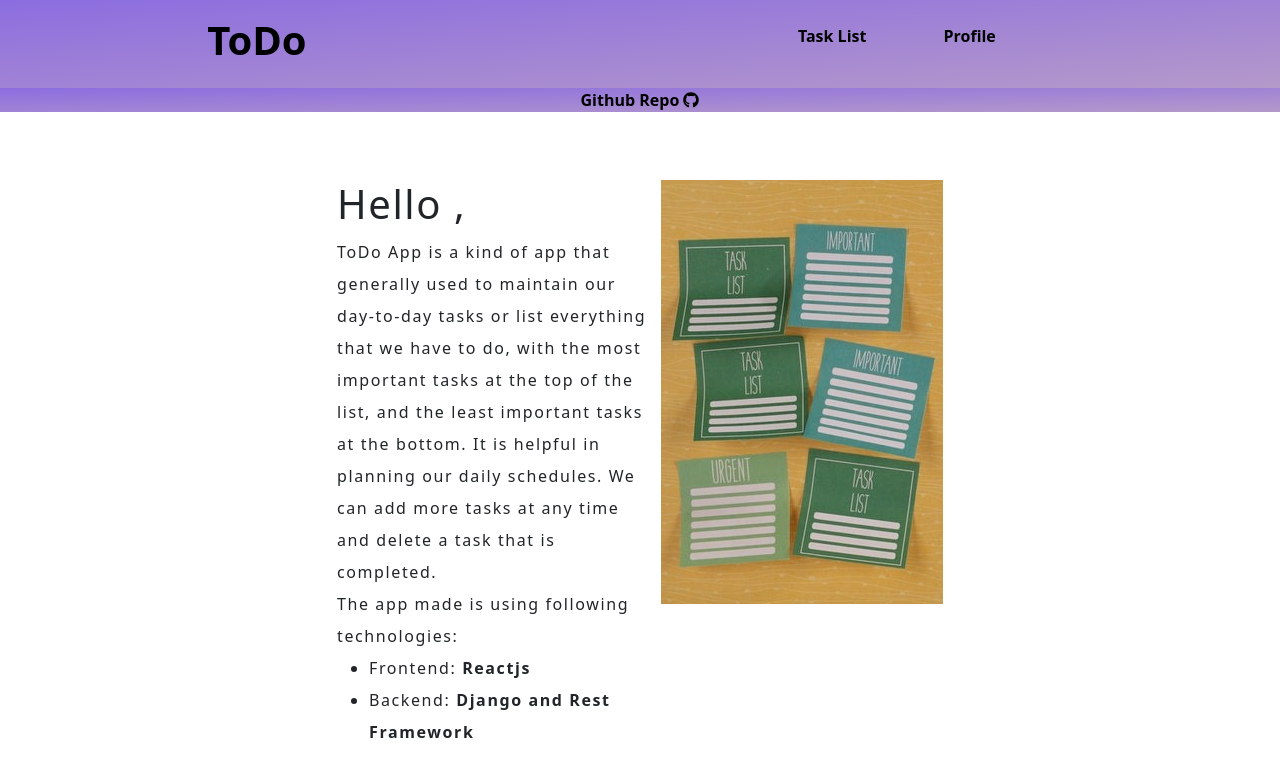
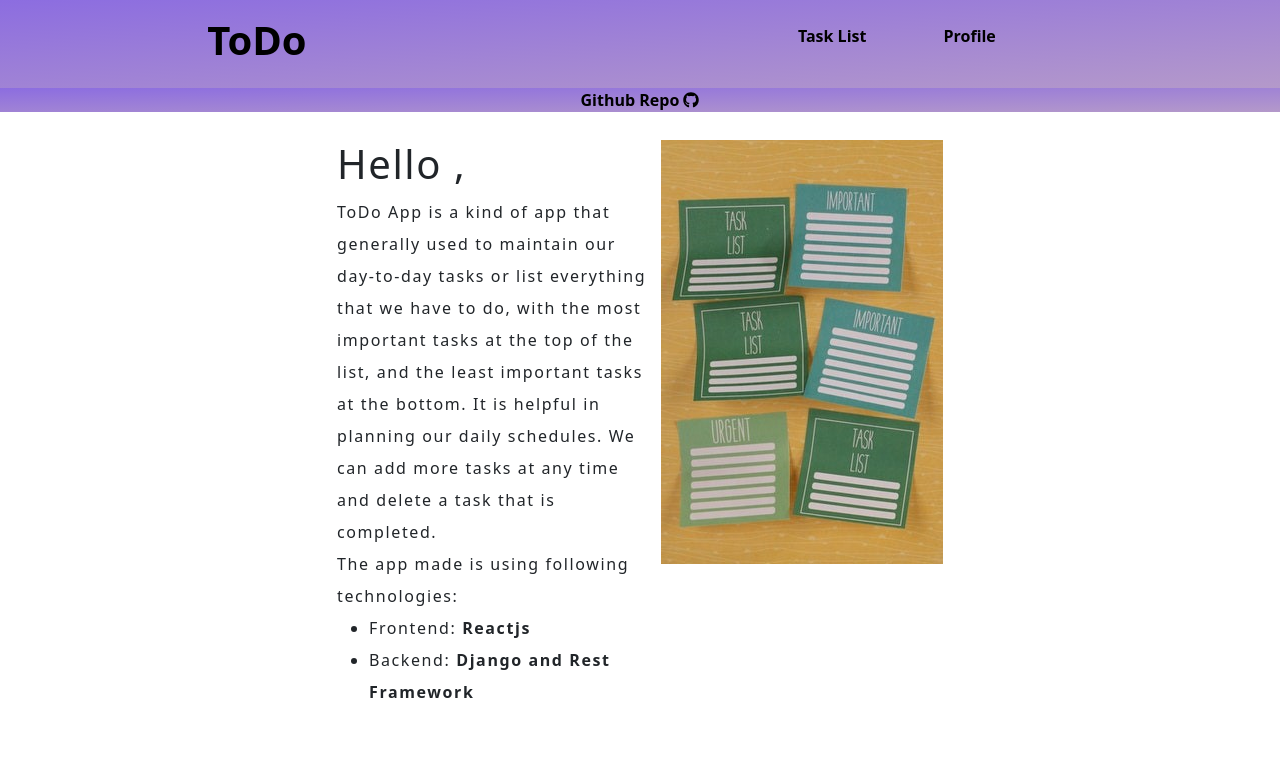
Before and after one commit to h3addy/todo_frontend, a React (Create React App) app: page / in a window 1280 px wide. Shown: the top 776 px of the page. Built offline with nearby package versions, Linux system fonts and the light colour scheme; sample sign-in values are in the browser's storage.

Commit message:
update readme and css

```diff
--- a/src/BasicComponents/FooterComponent.module.css
+++ b/src/BasicComponents/FooterComponent.module.css
@@ -1,5 +1,5 @@
 .footerClass {
-    width: 100vw;
+    /* width: 100vw; */
     /* height: 5vh; */
     position: sticky;
     /* bottom: 0;
--- a/src/BasicComponents/HomeComponent.module.css
+++ b/src/BasicComponents/HomeComponent.module.css
@@ -1,7 +1,7 @@
 .bodyWrapper{
     display: grid;
-    width: 100vw;
-    height: 90vh;
+    /* width: 100vw; */
+    height: 80vh;
     grid-template-columns: 1fr 2fr 1fr;
     grid-template-rows: 1fr 2fr 1fr;
     grid-template-areas: ". . ."
@@ -27,10 +27,12 @@
 .todoImageContainer {
     /* background: url('../todo.jpg'); */
     /* width: 100%; */
+    /* height: 50%; */
     height: auto;
     object-fit: cover;
     background-repeat: no-repeat;
 }
+
 
 @media screen and (max-width: 1200px) {
     .todoDescription {
--- a/src/BasicComponents/Navbar.module.css
+++ b/src/BasicComponents/Navbar.module.css
@@ -4,7 +4,7 @@
     position: sticky;
     top: 0;
     left: 0;
-    width: 100vw;
+    /* width: 100vw; */
     padding: 1rem 1rem;
     display: flex;
     justify-content:space-around;
```
Also changed, not shown: 1 other file (tests, documents, lock files or other folders).
